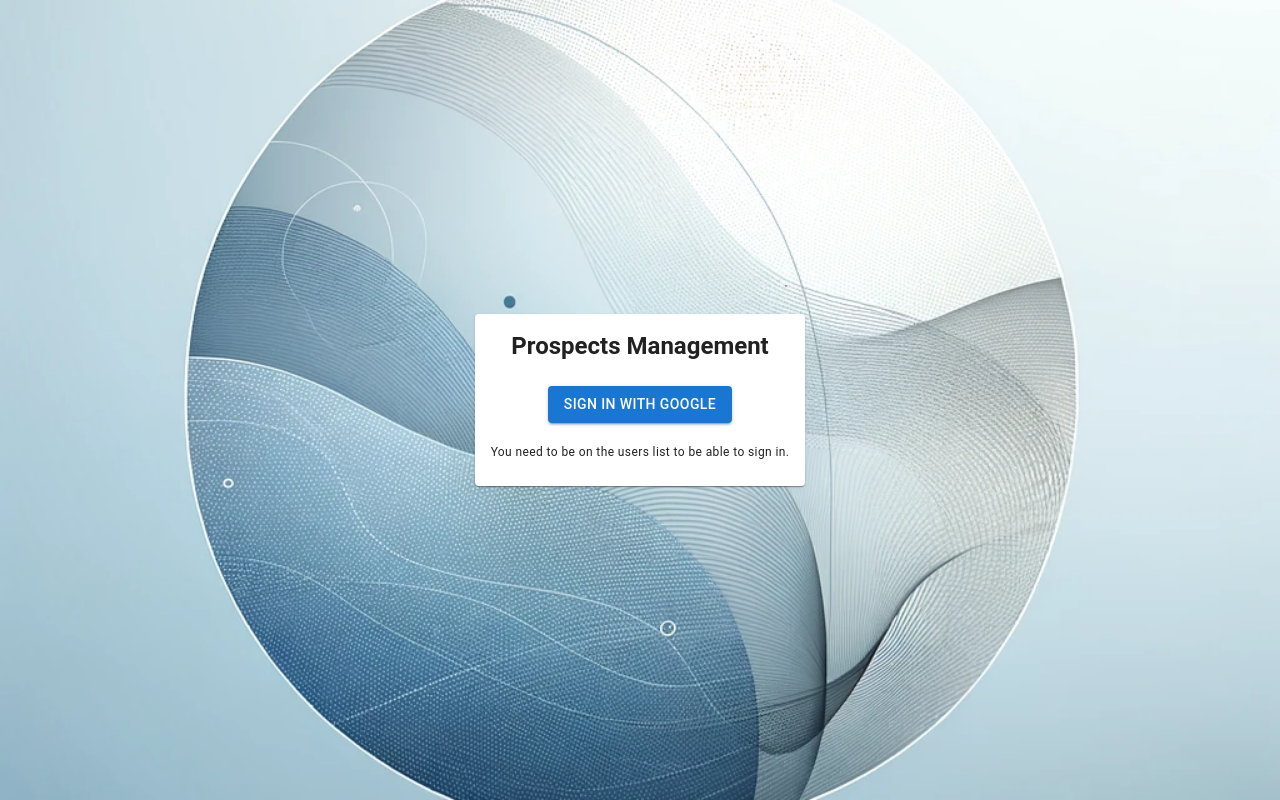
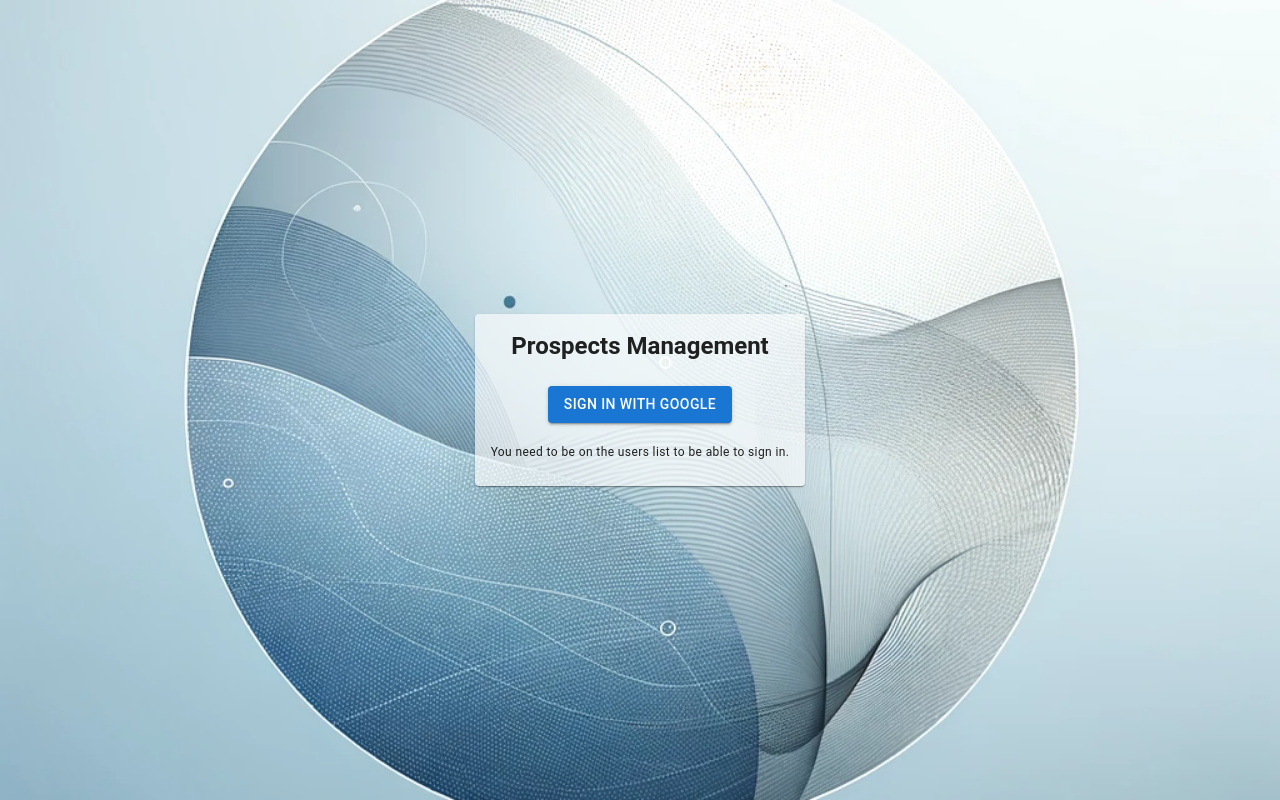
Before and after one commit to baucucu/rahmen-prospects, a React (Vite) app: page / in a window 1280 px wide. Built offline with nearby package versions, Linux system fonts and the light colour scheme; no server answers.

Commit message:
login page style update

```diff
--- a/src/pages/index.jsx
+++ b/src/pages/index.jsx
@@ -56,8 +56,9 @@ function AuthPage() {
 
   return (
     <Background className="bg">
-      <Card sx={{ minWidth: 275 }}>
-        <CardContent sx={{ display: 'flex', flexDirection: 'column', alignItems: 'center' }}>
+      <Card sx={{ minWidth: 275, backgroundColor: 'rgba(255, 255, 255, 0.65)' }}>
+        {/* make the card background transparent 0.5 */}
+        <CardContent sx={{ display: 'flex', flexDirection: 'column', alignItems: 'center'}}>
           <Typography variant="h5" component="div" gutterBottom sx={{fontWeight: 700}}>
             Prospects Management
           </Typography>
```
Also changed, not shown: src/index.css (indentation only).
